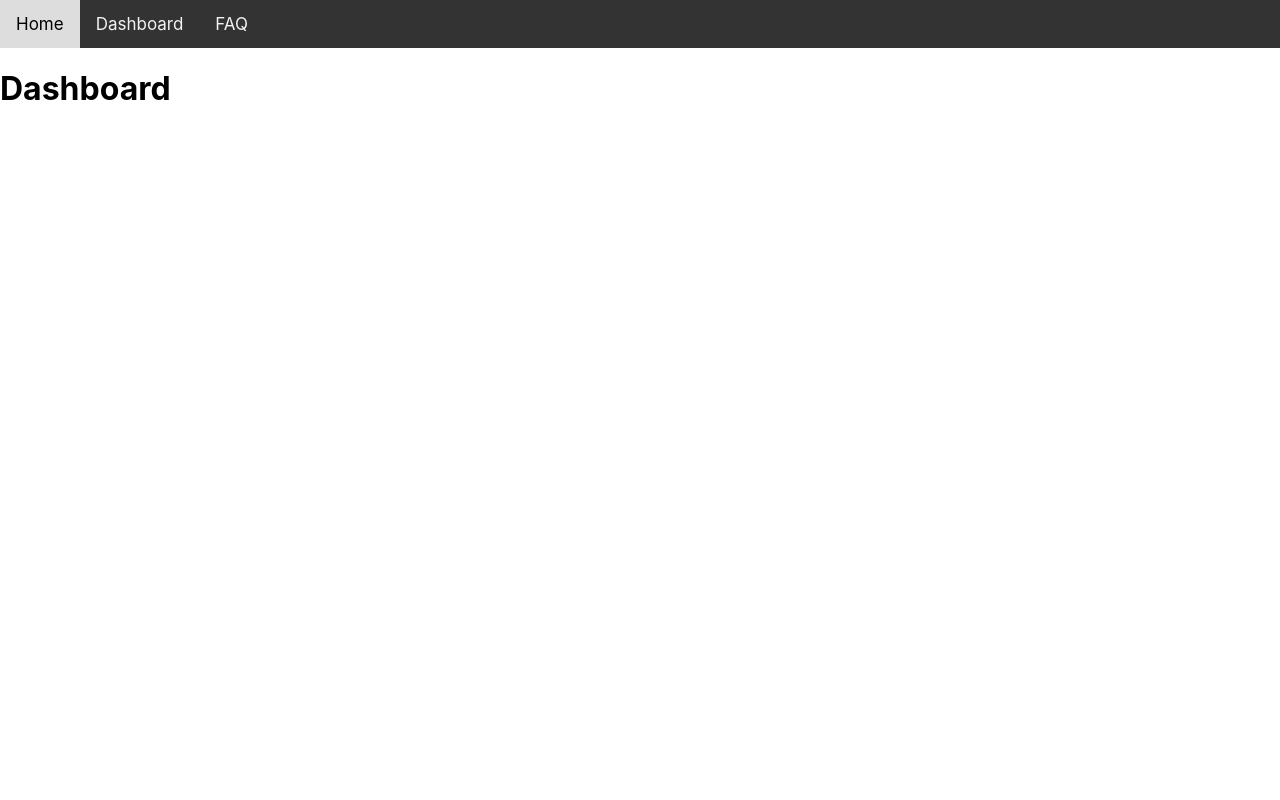
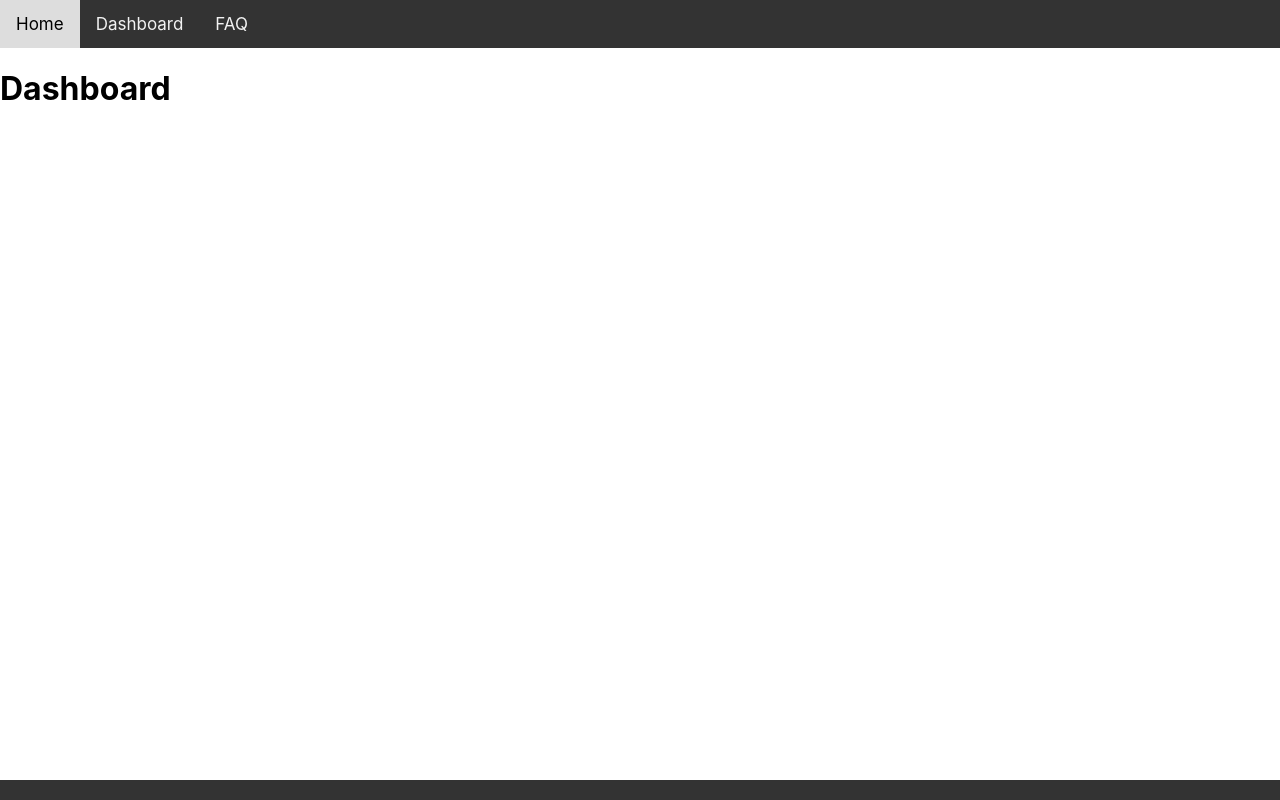
Before and after one commit to Lciappi/simple, a Next.js app: page /dashboard in a window 1280 px wide. Built offline with nearby package versions, Linux system fonts and the light colour scheme.

Commit message:
Added a Footer

```diff
--- a/src/components/Layout/Layout.js
+++ b/src/components/Layout/Layout.js
@@ -1,4 +1,5 @@
 import Navbar from "./Navbar"
+import Logbar from "./Logbar"
 
 const Layout = (props) => {
     // Props.children is just any component wrapped around <Layout>
@@ -6,6 +7,13 @@ const Layout = (props) => {
         <>
             <Navbar/>
             {props.children}
+            <div style={{position: "fixed",
+                        left:0,
+                        bottom:0,
+                        right:0}}>
+                <Logbar/>
+            </div>
+
         </>
     )
 }
--- /dev/null
+++ b/src/components/Layout/Logbar.js
@@ -0,0 +1,12 @@
+import styles from '../../../styles/Navbar.module.css'
+
+const Logbar = () => {
+    return (
+        <div className={styles.topnav}>
+            <br/>
+        </div>
+
+    )
+}
+
+export default Logbar
```
